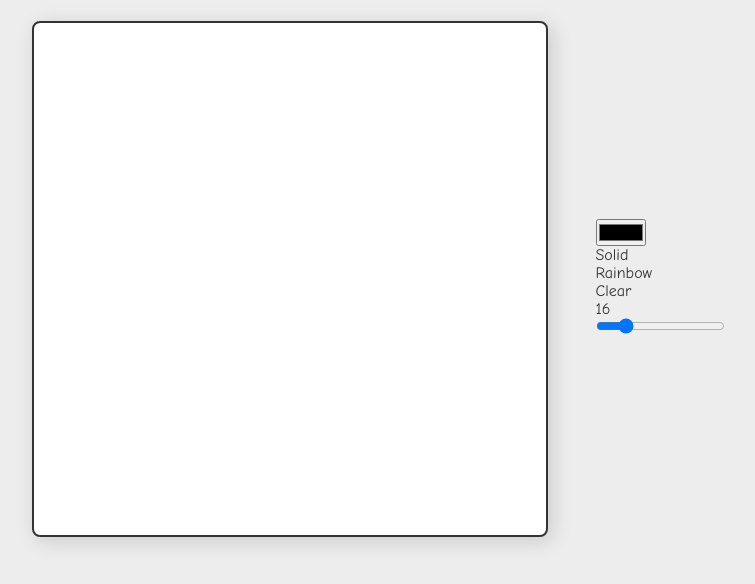
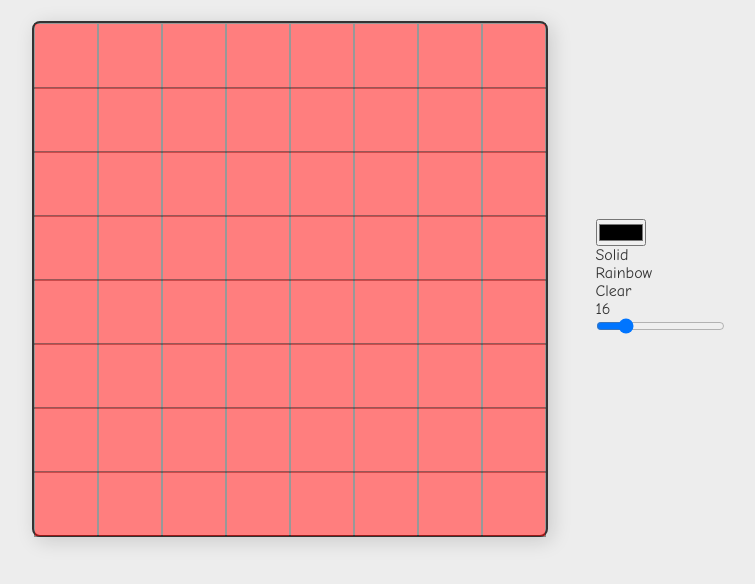
Before and after one commit to Jeremie-R/Etch-a-Sketch, a plain HTML site: page index.html in a window 1280 px wide. Shown: the part 216-800 px from the top of the page, without its empty margins (262-1017 px from the left). Drawn offline with Linux system fonts and the light colour scheme.

Commit message:
i can genersate the grid but not handle the cell

```diff
--- a/app.js
+++ b/app.js
@@ -4,24 +4,48 @@
 //build the sketch area
 
 createBoard(8);
+let colour = "#000000"
 
 function createBoard(a) {
     let Board = document.getElementById("DrawingArea");
 
 
-    //goal is to create a list of div that will be the pixels
-    for (let id = 0; id < (a*a); id++) {
+    //rows
+    for (let idRow = 0; idRow < (a); idRow++) {
 
-        Board.innerHTML += "<div id="+id+" class='pixel'></div>";
+        Board.innerHTML += "<div id=row"+idRow+" class='row'></div>";
+        let Row = document.getElementById("row"+idRow);
+
+        //pixel in the row
+        for (let id = 0; id < (a); id++) {
+            let cellID = "row"+idRow+"cell"+id;
+            Row.innerHTML += "<div id="+cellID+" class='pixel'></div>";
+            cellInteraction(cellID);
+
+        };
+
 
     };
-
 
 
 };
 
 //interact with a cell
 
+function cellInteraction(cellID) {
+
+    let cell = document.getElementById(cellID);
+
+    cell.addEventListener("click", click(cell, cellID));
+
+}
+
+function click(cell, cellID) {
+    console.log(cellID);
+    cell.style.backgroundColor = "red";
+    cell.style.opacity = "0.5";
+}
+
 //change colour
 
 //randomize colour
--- a/styles.css
+++ b/styles.css
@@ -40,7 +40,8 @@ body {
 }
 
 .drawing-area {
-    display: grid;
+    display: flex;
+    flex-direction: column;
     width: 512px;
     height: 512px;
     background-color: white;
@@ -48,3 +49,16 @@ body {
     border: 2px solid #333333;
     box-shadow: 4px 4px 20px 0px rgba(0, 0, 0, 0.15);
 }
+
+.row {
+    display: flex;
+    flex-direction: row;
+    width: 100%;
+    height: 100%;
+}
+
+.pixel {
+    border: 1px solid #333333;
+    height: 100%;
+    width: 100%;
+}
```
